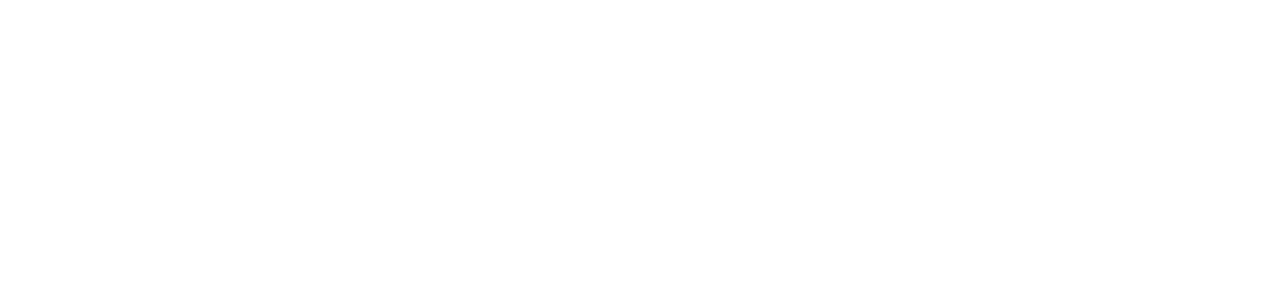
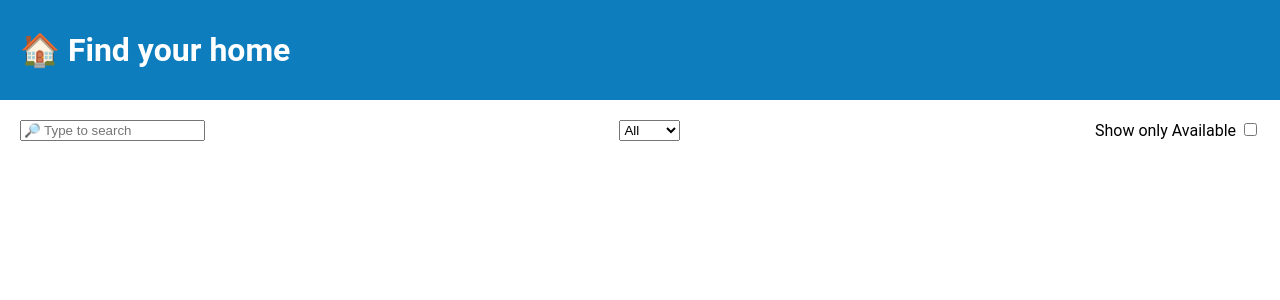
Before and after one commit to lchastanet/liveco-react-firsts-steps, a React (Create React App) app: page / in a window 1280 px wide. Shown: the top 300 px of the page. Built offline with nearby package versions, Linux system fonts and the light colour scheme.

Commit message:
add html structure & css

```diff
--- a/src/components/App.js
+++ b/src/components/App.js
@@ -1,7 +1,50 @@
 import "../styles/App.css"
 
 function App() {
-  return <div className="App"></div>
+  return (
+    <div className="App">
+      <header>
+        <h1>🏠 Find your home</h1>
+      </header>
+      <div className="wrapper">
+        <div className="filters">
+          <input
+            type="text"
+            className="search-input"
+            placeholder="🔎 Type to search"
+          />
+          <select className="select" name="home">
+            <option value="All">All</option>
+            <option value="Flat">Flat</option>
+            <option value="House">House</option>
+          </select>
+          <div>
+            <label htmlFor="available">Show only Available </label>
+            <input
+              type="checkbox"
+              className="available-checkbox"
+              name="checkbox"
+              id=""
+            />
+          </div>
+        </div>
+        <div className="cards">
+          {/*
+    <div class="card">
+       <div class="card-header">
+          <div class="card-img" style="background-image:url('https://images.unsplash.com/photo-1564013799919-ab600027ffc6?ixid=MnwxMjA3fDB8MHxzZWFyY2h8MXx8YmVhdXRpZnVsJTIwaG91c2V8ZW58MHx8MHx8&ixlib=rb-1.2.1&w=1000&q=80') "></div>
+        </div>
+      <div class="card-body">
+        <h2 class="card-title">Sample Card</h2>
+        <p class="card-description">This is just a sample card, take the structure of this card as an example for the function createCard</p>
+      <button class="card-button">I want it!</button>
+      </div>
+    </div>
+      </div> */}
+        </div>
+      </div>
+    </div>
+  )
 }
 
 export default App
--- a/src/styles/App.css
+++ b/src/styles/App.css
@@ -1,38 +1,57 @@
-.App {
-  text-align: center;
+header {
+  display: flex;
+  padding: 20px;
+  align-items: center;
+  background-color: rgb(13, 125, 190);
+  color: white;
+  height: 100px;
+  width: 100%;
 }
 
-.App-logo {
-  height: 40vmin;
-  pointer-events: none;
+.cards {
+  margin-top: 10px;
+  display: flex;
+  justify-content: center;
+  flex-wrap: wrap;
 }
 
-@media (prefers-reduced-motion: no-preference) {
-  .App-logo {
-    animation: App-logo-spin infinite 20s linear;
-  }
+.card {
+  border-radius: 10px;
+  width: 200px;
+  margin: 20px;
+  display: flex;
+  flex-direction: column;
+  box-shadow: rgba(149, 157, 165, 0.2) 0px 8px 24px;
 }
 
-.App-header {
-  background-color: #282c34;
-  min-height: 100vh;
-  display: flex;
-  flex-direction: column;
-  align-items: center;
-  justify-content: center;
-  font-size: calc(10px + 2vmin);
-  color: white;
+.card-img {
+  border-radius: 10px 10px 0 0;
+  background-size: cover;
+  background-position: center;
+  background-image: url("http://placekitten.com/200/300");
+  height: 200px;
+  width: 100%;
 }
 
-.App-link {
-  color: #61dafb;
+.card-body {
+  padding: 10px 20px;
 }
 
-@keyframes App-logo-spin {
-  from {
-    transform: rotate(0deg);
-  }
-  to {
-    transform: rotate(360deg);
-  }
+.card-body h2 {
+  margin: 10px 0px;
 }
+
+.card-button {
+  color: white;
+  border: none;
+  border-radius: 10px;
+  height: 50px;
+  background-color: lightblue;
+  width: 100%;
+}
+
+.filters {
+  display: flex;
+  justify-content: space-between;
+  padding: 20px;
+}
--- a/src/styles/index.css
+++ b/src/styles/index.css
@@ -1,7 +1,14 @@
+* {
+  box-sizing: border-box;
+}
+
 body {
+  padding: 0;
   margin: 0;
   font-family: -apple-system, BlinkMacSystemFont, 'Segoe UI', 'Roboto', 'Oxygen',
     'Ubuntu', 'Cantarell', 'Fira Sans', 'Droid Sans', 'Helvetica Neue',
+    sans-serif;
+  font-family: roboto,
     sans-serif;
   -webkit-font-smoothing: antialiased;
   -moz-osx-font-smoothing: grayscale;
@@ -11,3 +18,8 @@
   font-family: source-code-pro, Menlo, Monaco, Consolas, 'Courier New',
     monospace;
 }
+
+h1 {
+  padding: 0;
+  margin: 0;
+}
```
